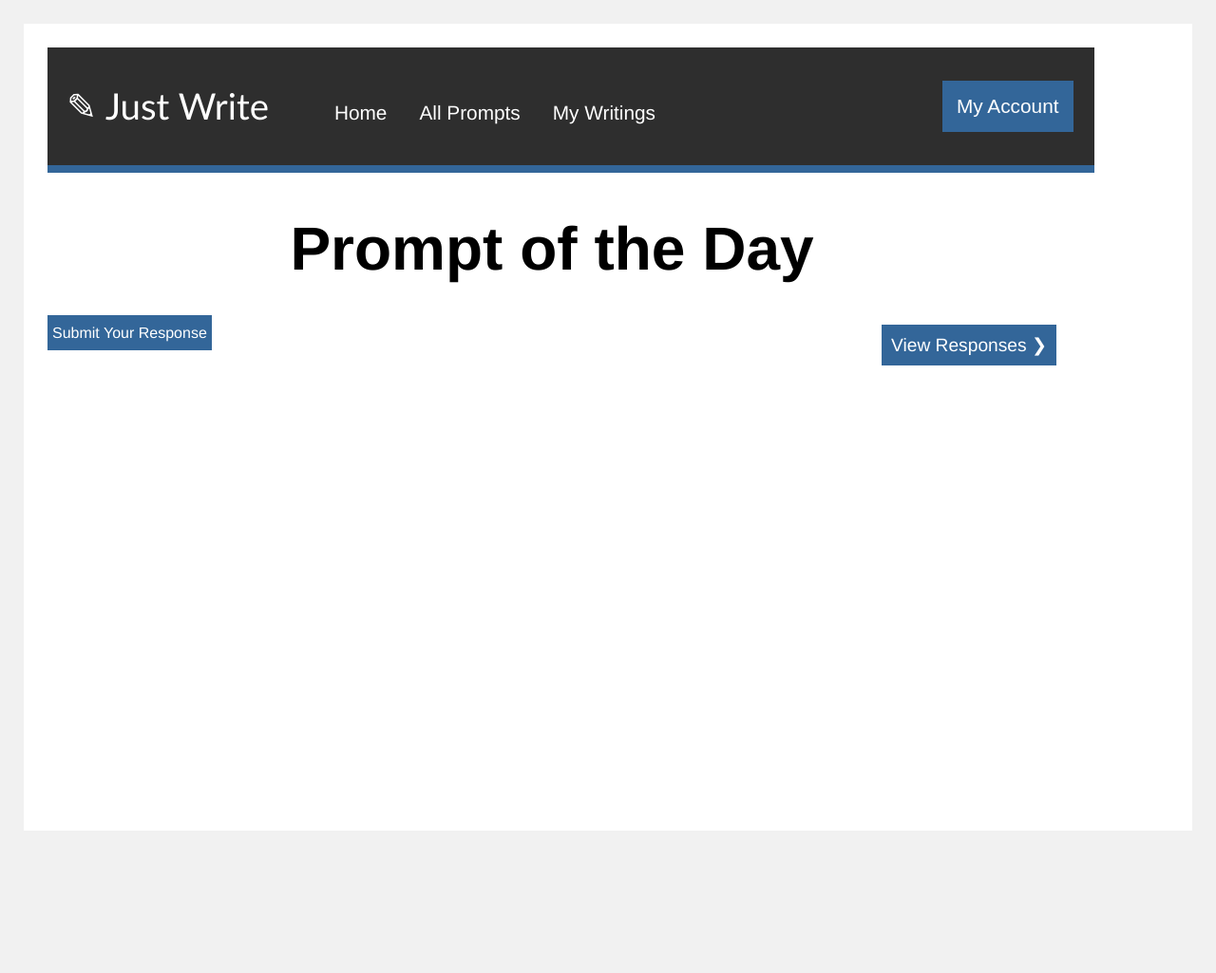
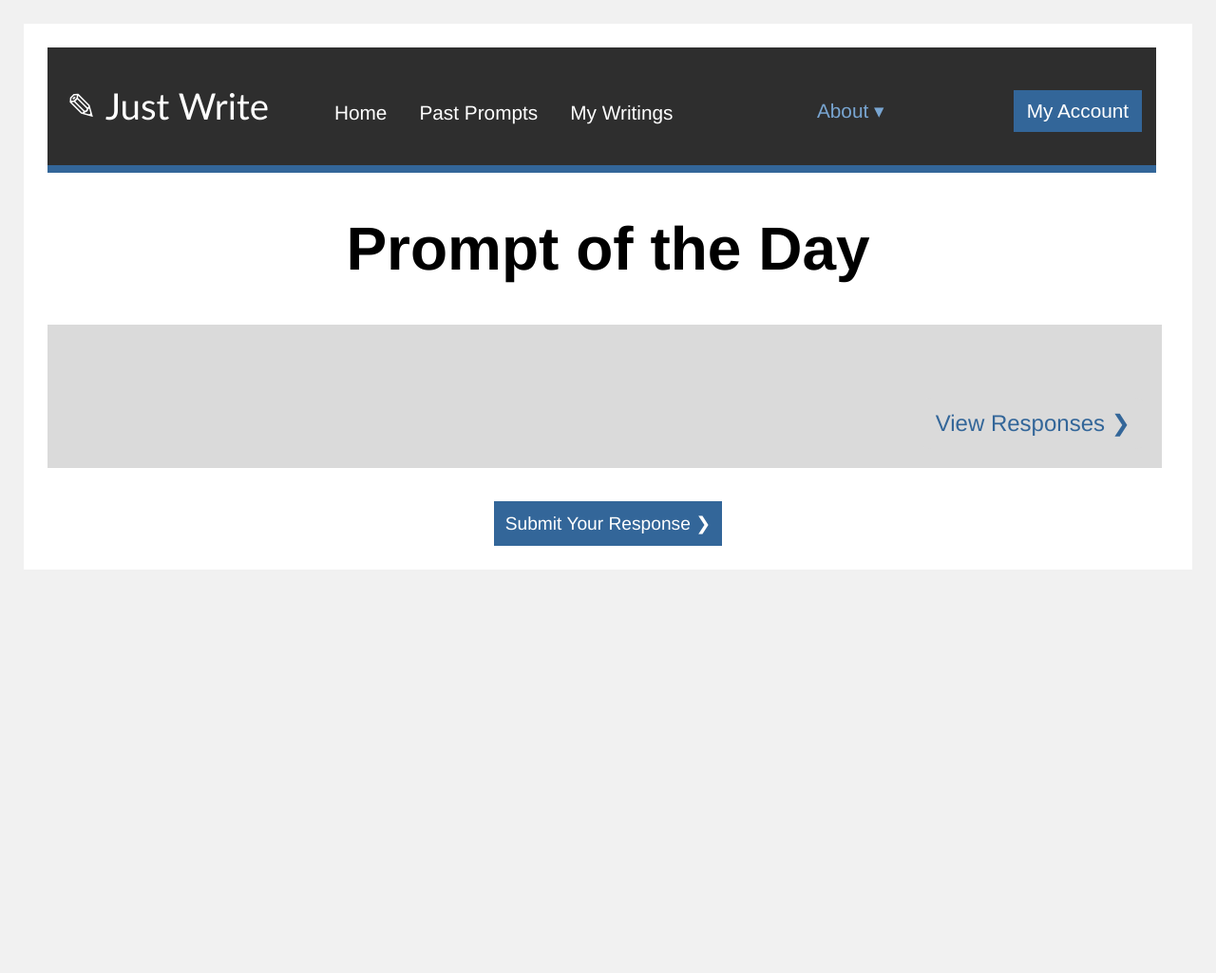
Before and after one commit to membriux/Prompter, a Python web app: template templates/home.html in a window 1280 px wide. Shown: the whole page at 95% size. After the commit the page ends 600 px from the top, so only its background shows below. Run offline with Jinja, Linux system fonts and the light colour scheme; the template is opened without the code that fills it, so the values that code supplies are empty.

Commit message:
CSS Ready again for the main page.

```diff
--- a/templates/home.html
+++ b/templates/home.html
@@ -16,27 +16,43 @@
           <div>
             <div class="menu-item"> <a href="/home"><p id="website-title"> &#9998; Just Write  </p> </a> </div>
             <div class="menu-item"> <a href="/home"> <p class="top-selector"> Home </p></a> </div>
-            <div class="menu-item"> <a href="/past_prompts"> <p class="top-selector"> All Prompts</p> </a> </div>
+            <div class="menu-item"> <a href="/past_prompts"> <p class="top-selector"> Past Prompts</p> </a> </div>
             <div class="menu-item"> <a href="/my_writings"> <p class="top-selector"> My Writings</p> </a> </div>
           </div>
 
-          <div class="dropdown">
-            <button class="dropbuttton">My Account</button>
-            <div class="dropdown-content">
+          <div id="about" class="dropdown">
+            <button class="dropbuttton" id="about_button"> About &#9662; </button>
+            <div class="dropdown-content" id="about_dropdown">
+              <a href="/about_site"> Site </a>
+              <a href="/about_developers"> Developers </a>
+            </div>
+          </div>
+
+          <div class="dropdown" id="account_container">
+            <button class="dropbuttton" id="account_button"> My Account </button>
+            <div class="dropdown-content" id="account_drop">
               <a href="{{logout_url}}"> Logout </a>
               <a href=""> Settings </a>
             </div>
           </div>
+
         </div>
 
         <div class="bottom">
           <h1 class="pod"> Prompt of the Day </h1>
-              <h3 class="prompt-title">{{prompt.title}}</h3>
-                <p class="prompt-text">{{prompt.text}}
-                  <a class="view-responses" href="{{prompt.url()}}">View Responses &#10095;</a> </p>
-
-          <div class "submit-btn"> <a class="submit" href="/create"> Submit Your Response</a></div>
-
+            <h3 class="prompt-title">{{prompt.title}}</h3>
+              <div class="prompt-container">
+                <div class="prompt-body">
+                  <span class="prompt-text">{{prompt.text}}</span>
+                </div>
+                <div class="responses-container">
+                  <a class="view-responses" href="{{prompt.url()}}"> View Responses &#10095; </a>
+                </div>
+              </div>
+        </div>
+          <div class="submit-button">
+            <a class="submit" href="/create"> Submit Your Response &#10095;</a>
+          </div>
       </div>
     </div>
 
--- a/templates/stylesheets/home.css
+++ b/templates/stylesheets/home.css
@@ -1,6 +1,8 @@
 
 /* Copy and paste this css template for all pages up until the Prompt */
 
+
+/*                Top menu template CSS.              */
 
 html {
   background-color: #f1f1f1;
@@ -26,8 +28,8 @@ a {
 
 .main-content {
   background-color: white;
-  height: 100%;
-  margin: ;
+  height: 100% auto;
+  margin: 0;
   padding: 25px;
 }
 
@@ -35,7 +37,7 @@ a {
   border-bottom: 8px solid #336699;
   background-color: #2e2e2e;
   padding: 0px 20px;
-  width: 90%;
+  width: 95.5%;
   display: flex;
   justify-content: space-between;
 }
@@ -75,13 +77,9 @@ a {
 
 .dropdown {
   margin: auto 0;
-  width: 140px;
 }
 
 .dropbuttton {
-  background-color: #336699;
-  color: white;
-  padding: 15px;
   font-size: 1.3em;
   font-weight: 200;
   border: none;
@@ -93,7 +91,6 @@ a {
   display: none;
   position: absolute;
   background-color: #f9f9f9;
-  width: 131px;
 }
 
 .dropdown-content a {
@@ -117,11 +114,42 @@ a {
 }
 
 .bottom {
-  width: 90%;
+  width: 100%;
   height: 100%;
 }
 
+#account_container {
+  width: 130px;
+}
 
+#account_button {
+  margin-top: 10px;
+  padding: 10px;
+  background-color: #336699;
+  color: white;
+  width: 135px;
+}
+
+#account_drop {
+    width: 135px;
+}
+
+#about_button {
+  margin-top: 10px;
+  background-color: #2e2e2e;
+  color: #79a6d2;
+  height: 100%;
+  font-size: 1.3em;
+  font-weight: 200;
+  text-decoration: none;
+  font-family: 'Helvetica Neue', Helvetica ,Arial , sans-serif;
+  padding: 5px 15px;
+}
+
+#about:hover {
+  font-weight: 400;
+  transition: color 0.5s ease;
+}
 
 
         /*       Prompt of the day CSS below        */
@@ -129,7 +157,6 @@ a {
 
 
 .pod {
-  text-decoration
   text-align: center;
   font-size: 4em;
   font-weight:800;
@@ -147,33 +174,73 @@ a {
   text-align: center;
 }
 
+.prompt-container {
+
+  display: inline-block;
+  width: 96%;
+  height: auto;
+  padding: 5px;
+  background-color: #DADADA;
+  border: 15px solid #DADADA;
+  margin-bottom: 35px;
+}
+
+.prompt-body {
+  word-wrap: break-word;
+  text-align: left;
+  min-height: 30px;
+  border-radius: 3px;
+  font-family: Arial;
+  font-size: 14px;
+  line-height: 1.5;
+  color: #797979;
+}
+
 .prompt-text {
-  text-align: left;
-  font-size: 1.5em;
-  font-weight: 200;
-  font-family: 'Helvetica Neue', Helvetica ,Arial , sans-serif;
+  word-wrap: break-word;
+  padding: 10px;
+  min-height: 30px;
+  border-radius: 3px;
+  font-size: 2em;
+  line-height: 1.5;
+  font-family: 'Helvetica Neue', Helvetica , Arial, sans-serif;
   color: black;
 }
 
-.submit-btn {
+.response-container {
+  display: block;
+  width: 100%;
+}
+
+.view-responses {
+  margin-top: 15px;
+  display: flex;
+  justify-content: flex-end;
+  align-items: flex-end;
+  flex-wrap: wrap;
+  border: solid 5px #DADADA;
+  padding: 8px;
+  border-radius: 5%;
+  float: right;
+  text-decoration: none;
+  font-size: 1.5em;
+  font-family: 'Helvetica Neue', Helvetica ,Arial , sans-serif;
+  font-weight: 200;
+  background-color: #DADADA;
+  color: #336699;
+}
+
+.submit-button {
+  display: flex;
+  justify-content: center;
 }
 
 .submit {
   text-decoration: none;
+  font-size: 1.2em;
   font-family: 'Helvetica Neue', Helvetica ,Arial , sans-serif;
   font-weight: 200;
   background-color: #336699;
-  padding: 10px 5px;
+  padding: 12px;
   color: white;
 }
-
-.view-responses {
-  float: right;
-  text-decoration: none;
-  font-size: .8em;
-  font-family: 'Helvetica Neue', Helvetica ,Arial , sans-serif;
-  font-weight: 100;
-  background-color: #336699;
-  padding: 10px;
-  color: white;
-}
```
Also changed, not shown: 2 other files.
